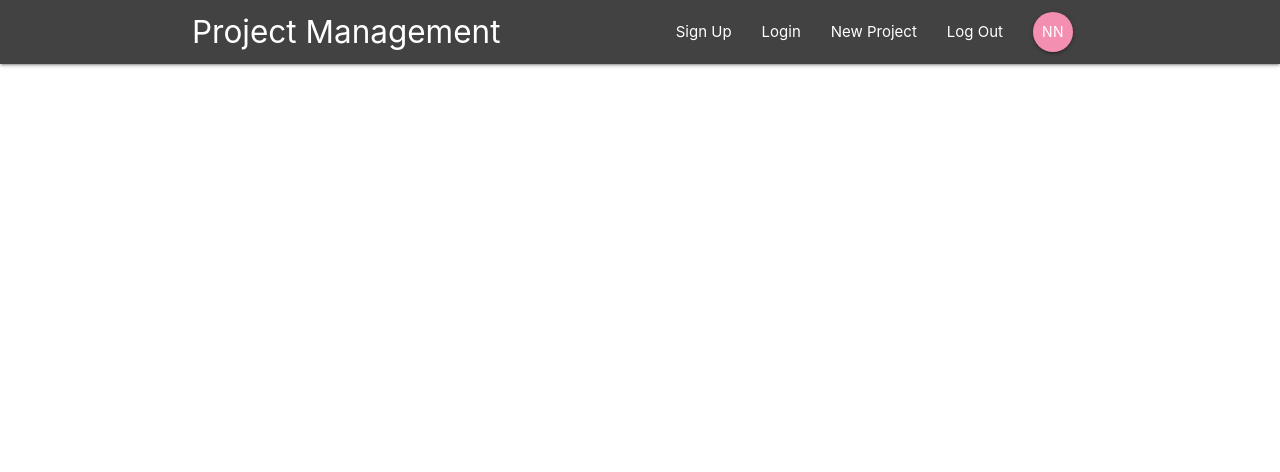
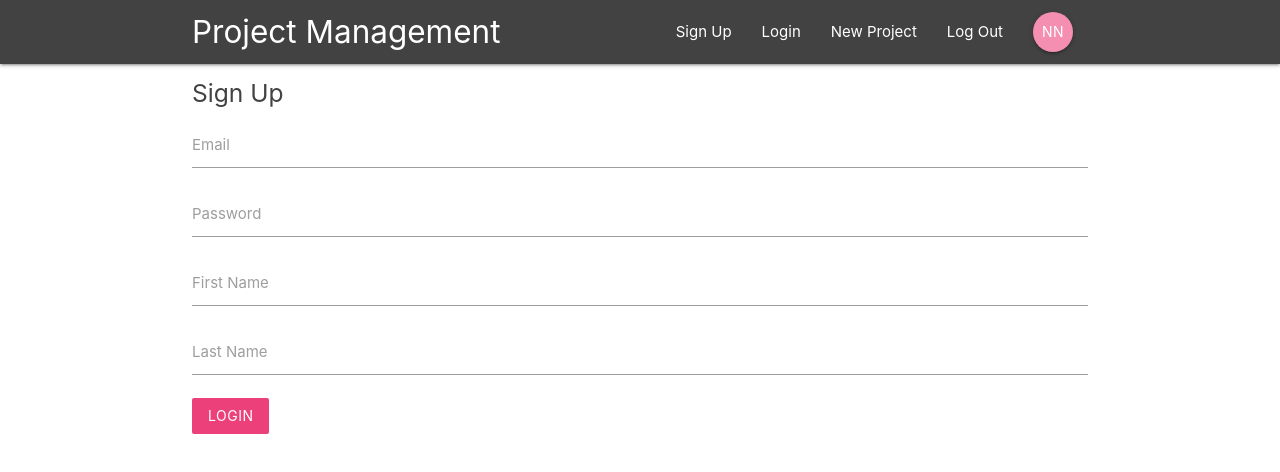
Before and after one commit to nna144/project-management-app, a React (Create React App) app: page /signup in a window 1280 px wide. Shown: the top 472 px of the page. Built offline with nearby package versions, Linux system fonts and the light colour scheme.

Commit message:
Added login and sign up components

```diff
--- a/public/index.html
+++ b/public/index.html
@@ -44,6 +44,8 @@
       To begin the development, run `npm start` or `yarn start`.
       To create a production bundle, use `npm run build` or `yarn build`.
     -->
+  <!-- Compiled and minified JavaScript -->
+  <script src="https://cdnjs.cloudflare.com/ajax/libs/materialize/1.0.0/js/materialize.min.js"></script>
 </body>
 
 </html>
--- a/src/App.js
+++ b/src/App.js
@@ -3,6 +3,9 @@ import { BrowserRouter, Switch, Route } from "react-router-dom";
 import Navbar from "./components/layout/Navbar";
 import Dashboard from "./components/dashboard/Dashboard";
 import ProjectDetails from "./components/projects/ProjectDetails";
+import SignIn from "./components/auth/SignIn";
+import SignUp from "./components/auth/SignUp";
+
 function App() {
   return (
     <BrowserRouter>
@@ -11,6 +14,8 @@ function App() {
         <Switch>
           <Route exact path="/" component={Dashboard} />
           <Route path="/project/:id" component={ProjectDetails} />
+          <Route path="/signin" component={SignIn} />
+          <Route path="/signup" component={SignUp} />
         </Switch>
       </div>
     </BrowserRouter>
--- a/src/components/auth/SignIn.js
+++ b/src/components/auth/SignIn.js
@@ -0,0 +1,42 @@
+import React, { Component } from "react";
+
+class SignIn extends Component {
+  state = {
+    email: "",
+    password: "",
+  };
+
+  handleChange = (e) => {
+    this.setState({
+      [e.target.id]: e.target.value,
+    });
+  };
+
+  handleSubmit = (e) => {
+    e.preventDefault();
+    console.log(this.state);
+  };
+
+  render() {
+    return (
+      <div className="container">
+        <form onSubmit={this.handleSubmit} className="white">
+          <h5 className="grey-text text-darken-3">Sign In</h5>
+          <div className="input-field">
+            <label htmlFor="email">Email</label>
+            <input type="email" id="email" onChange={this.handleChange} />
+          </div>
+          <div className="input-field">
+            <label htmlFor="password">Password</label>
+            <input type="password" id="password" onChange={this.handleChange} />
+          </div>
+          <div className="input-field">
+            <button className="btn pink lighten-1 z-depth-0">Login</button>
+          </div>
+        </form>
+      </div>
+    );
+  }
+}
+
+export default SignIn;
--- a/src/components/auth/SignUp.js
+++ b/src/components/auth/SignUp.js
@@ -0,0 +1,52 @@
+import React, { Component } from "react";
+
+class SignUp extends Component {
+  state = {
+    email: "",
+    password: "",
+    firstName: "",
+    lastName: "",
+  };
+
+  handleChange = (e) => {
+    this.setState({
+      [e.target.id]: e.target.value,
+    });
+  };
+
+  handleSubmit = (e) => {
+    e.preventDefault();
+    console.log(this.state);
+  };
+
+  render() {
+    return (
+      <div className="container">
+        <form onSubmit={this.handleSubmit} className="white">
+          <h5 className="grey-text text-darken-3">Sign Up</h5>
+          <div className="input-field">
+            <label htmlFor="email">Email</label>
+            <input type="email" id="email" onChange={this.handleChange} />
+          </div>
+          <div className="input-field">
+            <label htmlFor="password">Password</label>
+            <input type="password" id="password" onChange={this.handleChange} />
+          </div>
+          <div className="input-field">
+            <label htmlFor="firstName">First Name</label>
+            <input type="text" id="firstName" onChange={this.handleChange} />
+          </div>
+          <div className="input-field">
+            <label htmlFor="lastName">Last Name</label>
+            <input type="text" id="lastName" onChange={this.handleChange} />
+          </div>
+          <div className="input-field">
+            <button className="btn pink lighten-1 z-depth-0">Login</button>
+          </div>
+        </form>
+      </div>
+    );
+  }
+}
+
+export default SignUp;
```
